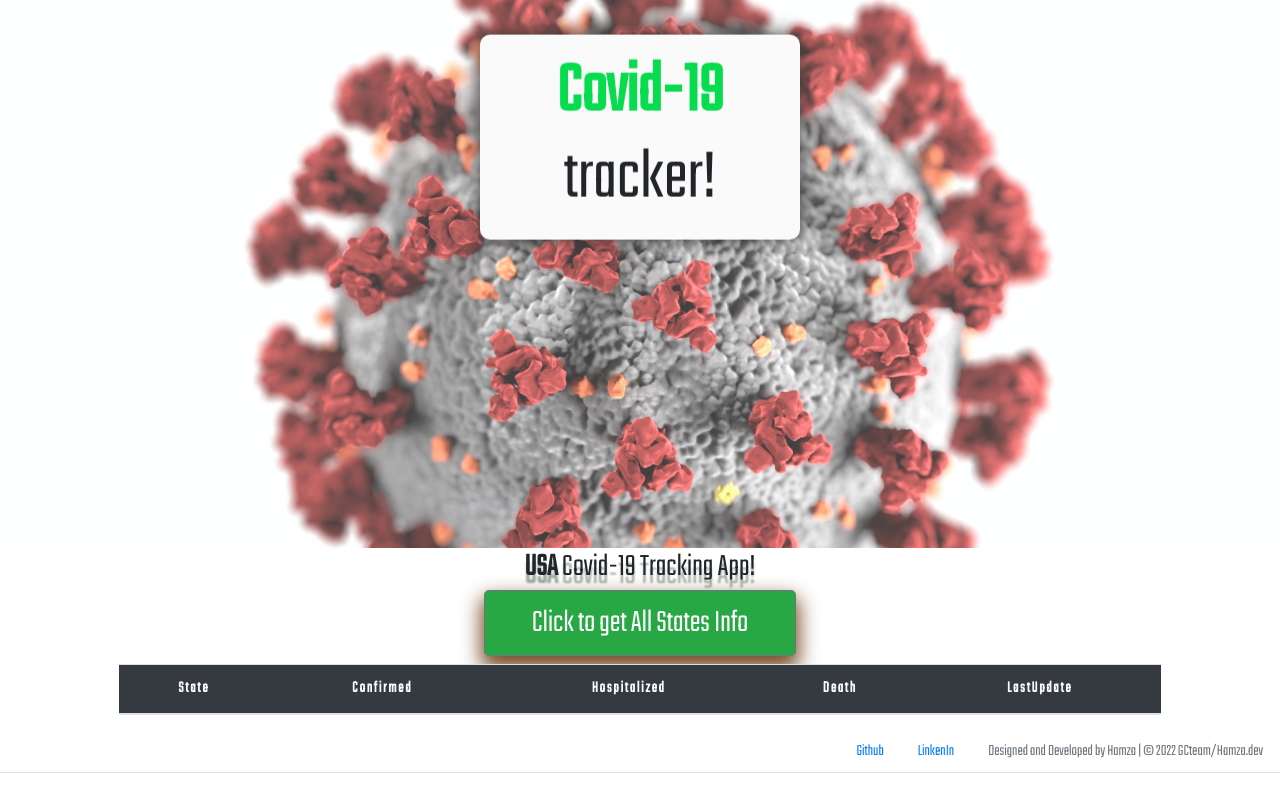
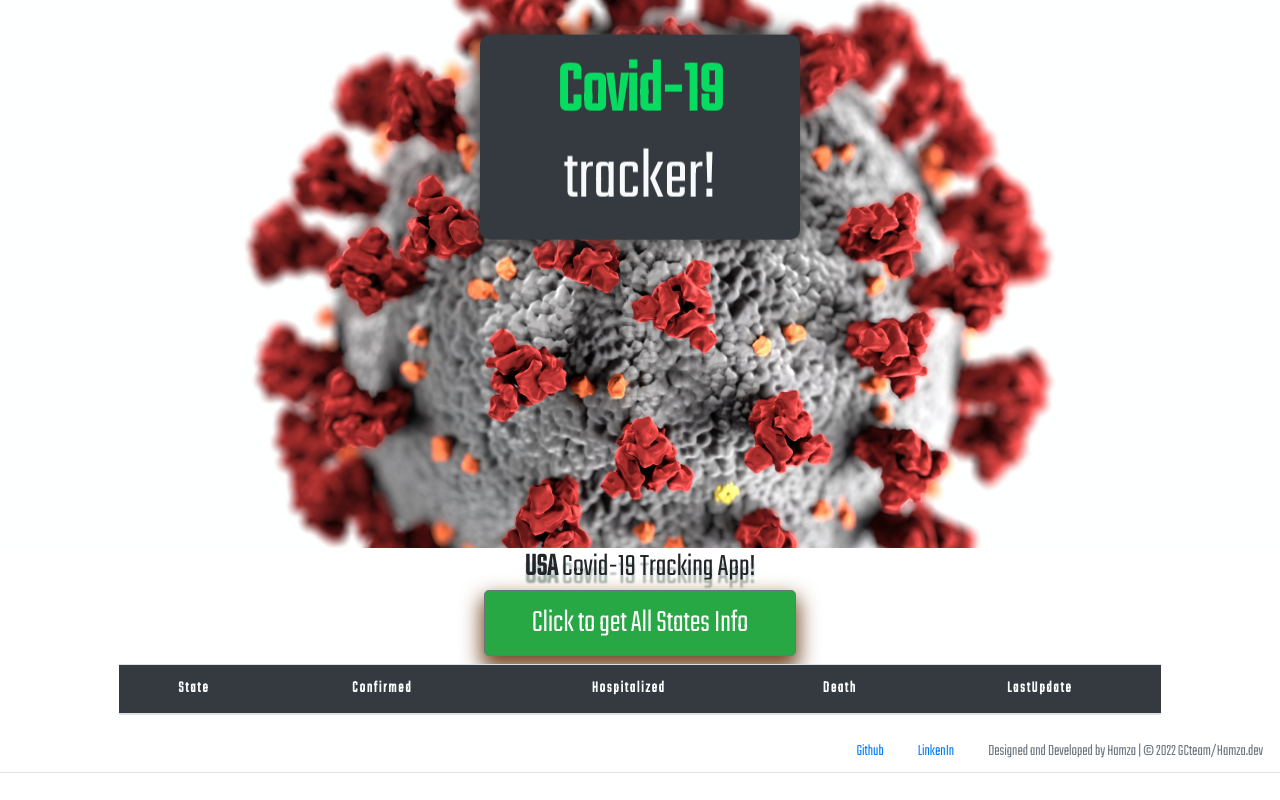
Before and after one commit to gcteamdev/AllStatesReactCovid-19App, a React (Create React App) app: page / in a window 1280 px wide. Built offline with nearby package versions, Linux system fonts and the light colour scheme; a web font is replaced by a local one.

Commit message:
removed opacity h1

```diff
--- a/public/index.css
+++ b/public/index.css
@@ -26,7 +26,6 @@ header {
     transform: translateZ(-1px) scale(2.1);
     min-height: 100%;
     z-index: -2;
-    opacity:.75
   }
 
 
@@ -111,7 +110,7 @@ header {
   }
 
   span{
-    color:rgb(7, 220, 78);
+    color:rgb(7, 220, 96);
   }
 span a{
   color:rgb(17, 237, 90);
--- a/public/index.html
+++ b/public/index.html
@@ -37,7 +37,7 @@
 
     <div class="banner">
       <header>
-        <h1 class="first-h1 display-3 col-sm-12 col-md-3"><span class="font-weight-bold">Covid-19</span> tracker!</h1>
+        <h1 class="first-h1 display-3 col-sm-12 col-md-3 bg-dark text-light"><span class="font-weight-bold">Covid-19</span> tracker!</h1>
       </header>
       <section class="section1 ">
         <h1 class="text-center bg-dark">Data fetched from <span class="text-white"><a href="https://covidtracking.com/" target="_blank">https://covidtracking.com/</a></span></h1>
```
